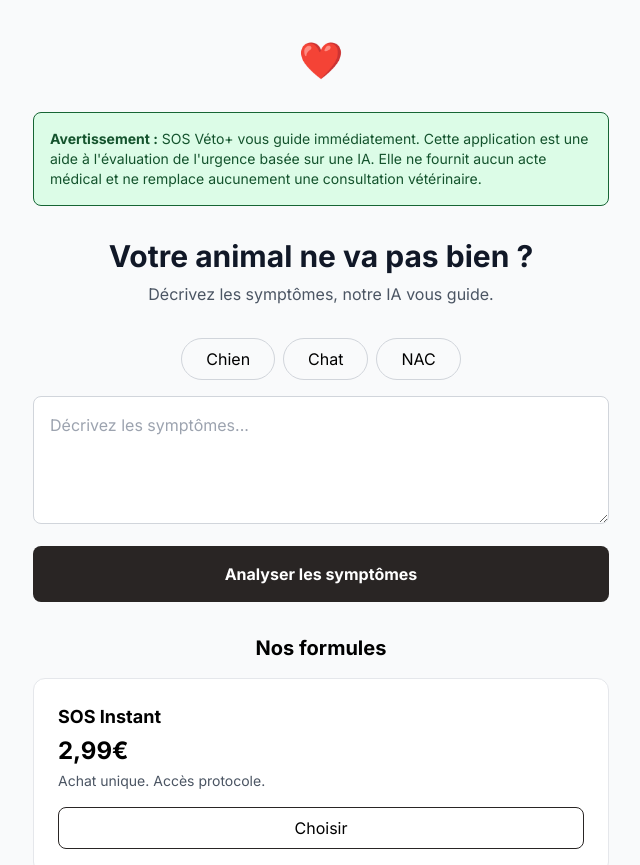
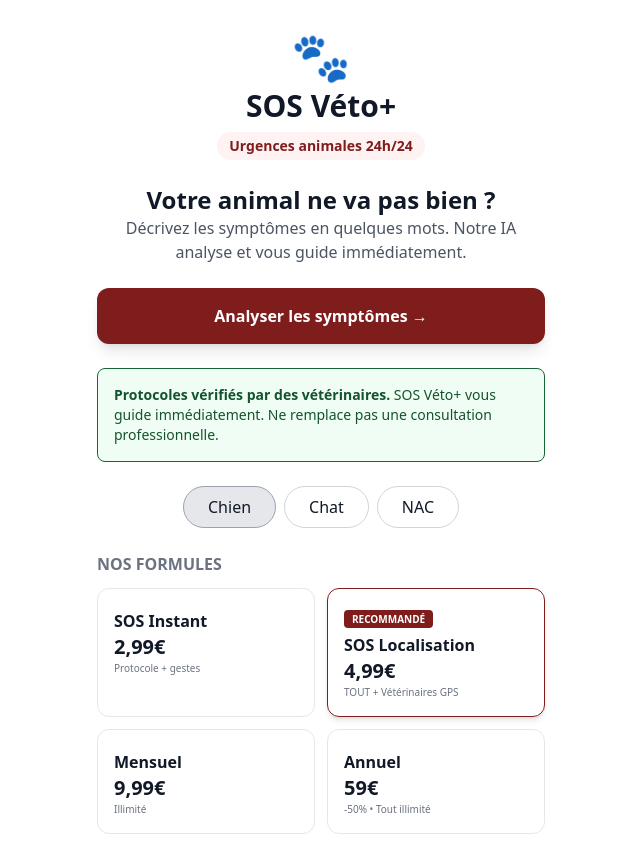
Before and after one commit to ericclavaizolle-arch/sosveto-Mistral, a Next.js app: page / in a window 1280 px wide. Shown: the top 865 px of the page, without its empty margins (319-959 px from the left). Built offline with nearby package versions, Linux system fonts and the light colour scheme.

Commit message:
Update page.tsx

```diff
--- a/app/page.tsx
+++ b/app/page.tsx
@@ -2,64 +2,72 @@
 import { useState } from 'react';
 
 export default function Home() {
-  const [selectedPlan, setSelectedPlan] = useState<string | null>(null);
-
-  const plans = [
-    { name: 'SOS Instant', price: '2,99€', desc: 'Achat unique. Accès protocole.' },
-    { name: 'SOS Localisation', price: '4,99€', desc: 'Achat unique. Protocole + GPS.' },
-    { name: 'Mensuel', price: '9,99€/mois', desc: 'Accès illimité.' },
-    { name: 'Annuel', price: '59€/an', desc: 'Accès illimité.' }
-  ];
+  const [selectedPlan, setSelectedPlan] = useState<string>('SOS Localisation');
+  const [animal, setAnimal] = useState<string>('Chien');
 
   return (
-    <main className="min-h-screen bg-gray-50 py-10 px-4">
-      <div className="max-w-xl mx-auto space-y-8">
+    <main className="min-h-screen bg-white py-8 px-4 font-sans text-gray-900">
+      <div className="max-w-md mx-auto space-y-6">
 
-        {/* Logo */}
-        <div className="text-center text-4xl">❤️</div>
-
-        {/* Disclaimer aux couleurs demandées */}
-        <div className="p-4 bg-green-100 border border-green-800 text-green-900 rounded-lg text-sm">
-          <strong>Avertissement :</strong> SOS Véto+ vous guide immédiatement. Cette application est une aide à l'évaluation de l'urgence basée sur une IA. Elle ne fournit aucun acte médical et ne remplace aucunement une consultation vétérinaire.
+        {/* Logo et Titre */}
+        <div className="text-center">
+          <div className="text-5xl text-red-900 mb-2">🐾</div>
+          <h1 className="text-3xl font-bold">SOS Véto+</h1>
+          <div className="inline-block bg-red-50 text-red-900 px-3 py-1 rounded-full text-sm font-semibold mt-2">Urgences animales 24h/24</div>
         </div>
 
-        {/* Titre */}
-        <div className="text-center space-y-2">
-          <h1 className="text-3xl font-bold text-gray-900">Votre animal ne va pas bien ?</h1>
-          <p className="text-gray-600">Décrivez les symptômes, notre IA vous guide.</p>
+        {/* Titre Section */}
+        <div className="text-center">
+          <h2 className="text-2xl font-bold">Votre animal ne va pas bien ?</h2>
+          <p className="text-gray-600">Décrivez les symptômes en quelques mots. Notre IA analyse et vous guide immédiatement.</p>
         </div>
 
-        {/* Formulaire */}
-        <div className="space-y-4">
-          <div className="flex justify-center gap-2">
-            {['Chien', 'Chat', 'NAC'].map((type) => (
-              <button key={type} className="px-6 py-2 border border-gray-300 rounded-full hover:bg-gray-100">{type}</button>
-            ))}
-          </div>
-          <textarea className="w-full p-4 border border-gray-300 rounded-lg h-32" placeholder="Décrivez les symptômes..."></textarea>
-          <button className="w-full py-4 bg-stone-800 text-white font-bold rounded-lg hover:bg-stone-900">Analyser les symptômes</button>
+        {/* Bouton Analyser */}
+        <button className="w-full py-4 bg-red-900 text-white font-bold rounded-xl shadow-lg hover:bg-red-800 transition-colors">
+          Analyser les symptômes →
+        </button>
+
+        {/* Disclaimer */}
+        <div className="p-4 bg-green-50 border border-green-800 text-green-900 rounded-lg text-sm">
+          <strong>Protocoles vérifiés par des vétérinaires.</strong> SOS Véto+ vous guide immédiatement. Ne remplace pas une consultation professionnelle.
+        </div>
+
+        {/* Formulaire animal */}
+        <div className="flex justify-center gap-2">
+          {['Chien', 'Chat', 'NAC'].map((type) => (
+            <button
+              key={type}
+              onClick={() => setAnimal(type)}
+              className={`px-6 py-2 border rounded-full ${animal === type ? 'bg-gray-200 border-gray-400' : 'border-gray-300'}`}
+            >
+              {type}
+            </button>
+          ))}
         </div>
 
         {/* Tarifs */}
-        <div className="space-y-4">
-          <h2 className="text-xl font-bold text-center">Nos formules</h2>
-          <div className="grid grid-cols-1 gap-4">
-            {plans.map((plan) => (
-              <div key={plan.name} className={`p-6 border rounded-xl transition-all ${selectedPlan === plan.name ? 'border-green-600 bg-white shadow-md' : 'border-gray-200 bg-white'}`}>
-                <h3 className="font-bold text-lg">{plan.name}</h3>
-                <p className="text-2xl font-bold my-1">{plan.price}</p>
-                <p className="text-sm text-gray-600 mb-4">{plan.desc}</p>
-                <button
-                  onClick={() => setSelectedPlan(plan.name)}
-                  className="w-full py-2 border border-stone-800 rounded-lg hover:bg-stone-800 hover:text-white"
-                >
-                  Choisir
-                </button>
+        <div>
+          <h3 className="font-bold text-gray-500 mb-3">NOS FORMULES</h3>
+          <div className="grid grid-cols-2 gap-3">
+            {[
+              { name: 'SOS Instant', price: '2,99€', desc: 'Protocole + gestes' },
+              { name: 'SOS Localisation', price: '4,99€', desc: 'TOUT + Vétérinaires GPS', rec: true },
+              { name: 'Mensuel', price: '9,99€', desc: 'Illimité' },
+              { name: 'Annuel', price: '59€', desc: '-50% • Tout illimité' }
+            ].map((plan) => (
+              <div
+                key={plan.name}
+                onClick={() => setSelectedPlan(plan.name)}
+                className={`p-4 border rounded-xl cursor-pointer transition-all ${selectedPlan === plan.name ? 'border-red-900 shadow-md' : 'border-gray-200'}`}
+              >
+                {plan.rec && <span className="text-[10px] bg-red-900 text-white px-2 py-0.5 rounded uppercase font-bold">Recommandé</span>}
+                <h4 className="font-bold mt-1">{plan.name}</h4>
+                <p className="text-xl font-bold">{plan.price}</p>
+                <p className="text-[10px] text-gray-500">{plan.desc}</p>
               </div>
             ))}
           </div>
         </div>
-
       </div>
     </main>
   );
```
